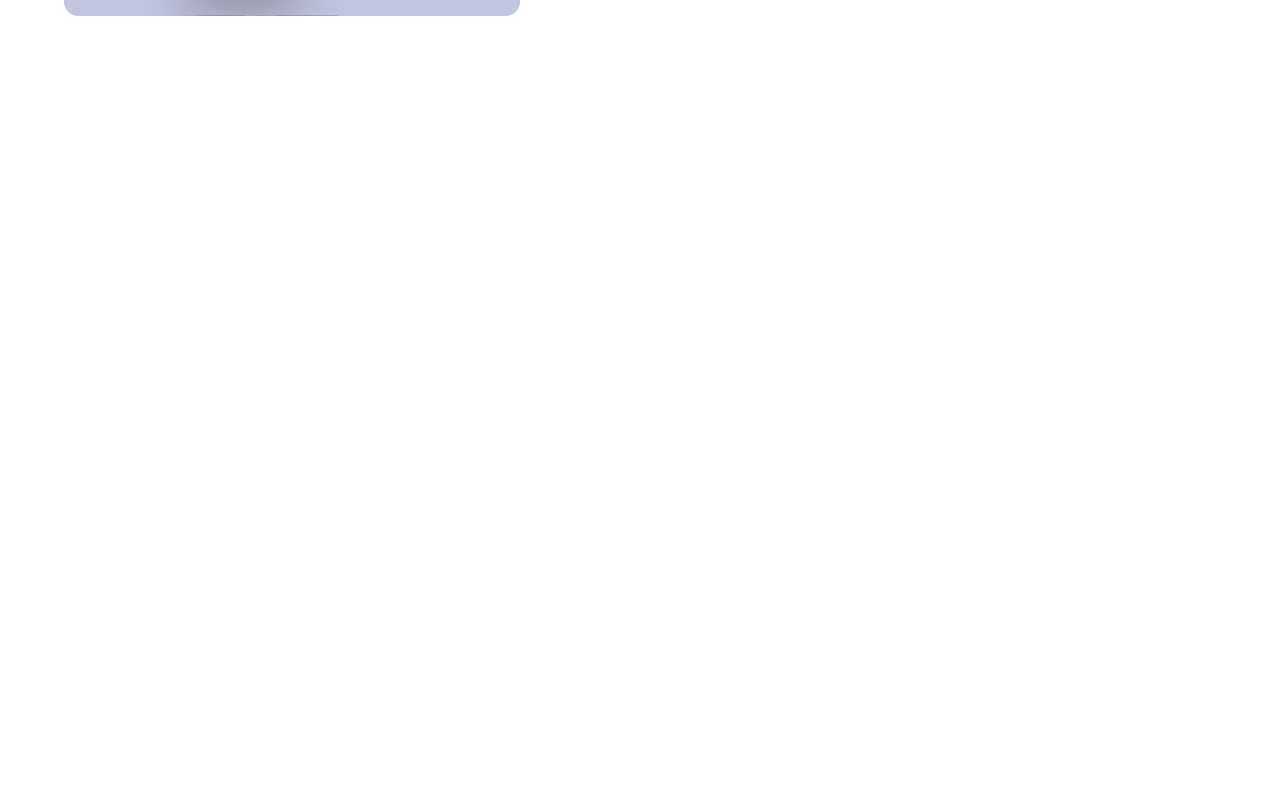
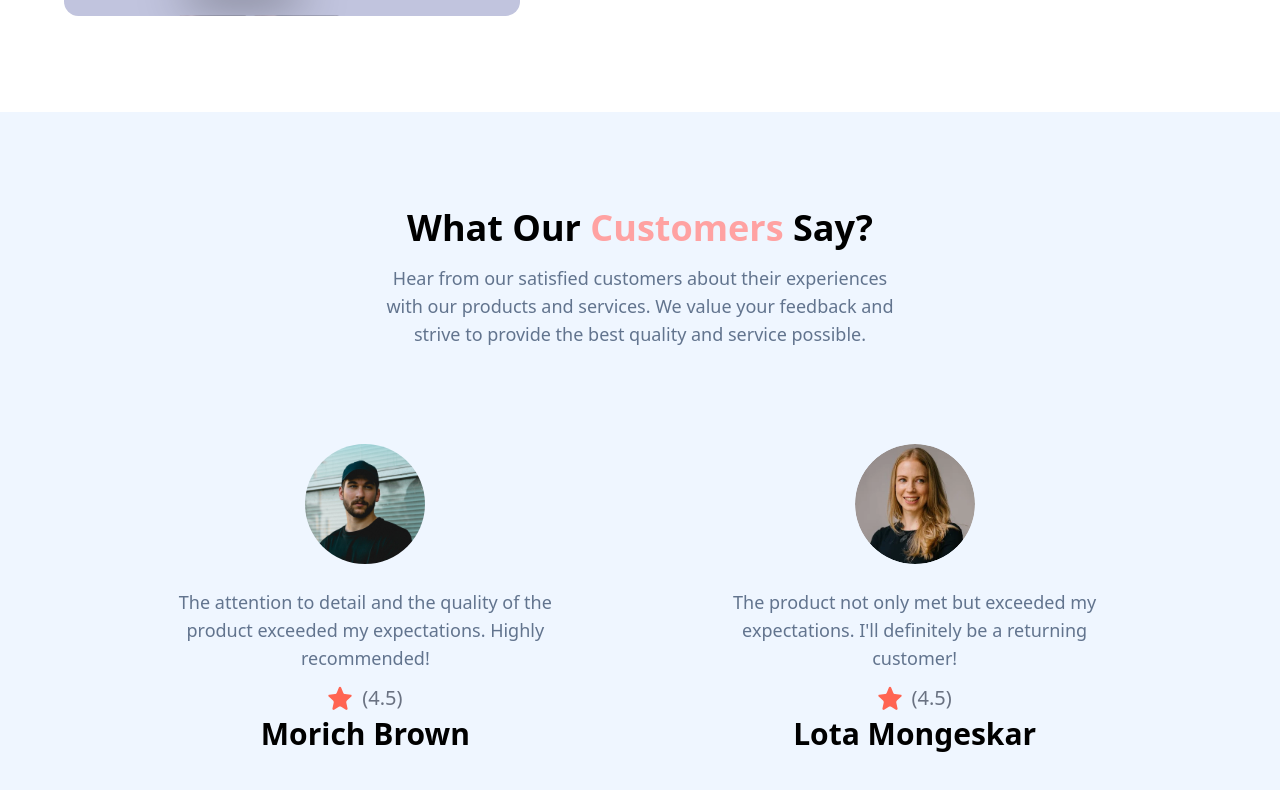
Before and after one commit to RusithHansana/nike-landing-page, a React (Vite) app: page / in a window 1280 px wide. Shown: the part 3373-4163 px from the top of the page. Before the commit the page ends 3485 px from the top, so only its background shows below. Built offline with nearby package versions, Linux system fonts and the light colour scheme.

Commit message:
feat: add CustomerReviews section and ReviewCard component to showcase customer feedback

```diff
--- a/src/App.jsx
+++ b/src/App.jsx
@@ -1,5 +1,6 @@
 import { Nav } from "./components";
 import {
+  CustomerReviews,
   Hero,
   PopularProducts,
   Services,
@@ -26,7 +27,9 @@
       <section className="padding">
         <SpecialOffer />
       </section>
-      {/* CustomerReviews */}
+      <section className="bg-blue-50 padding">
+        <CustomerReviews />
+      </section>
       {/* Subscribe */}
       {/* Footer */}
     </main>
--- /dev/null
+++ b/src/components/ReviewCard.jsx
@@ -0,0 +1,29 @@
+import { star } from "../assets/icons"
+
+const ReviewCard = ({ customerImage, customerName, rating, feedback }) => {
+    return (
+        <div className="flex justify-center items-center flex-col">
+            <img
+                src={customerImage}
+                alt="Customer"
+                className="rounded-full object-cover w-[120px] h-[120px]"
+            />
+            <p className="mt-6 max-w-sm text-center info-text">{feedback}</p>
+            <div className="mt-3 flex justify-center items-center gap-2.5">
+                <img
+                    src={star}
+                    alt="Star"
+                    width={24}
+                    height={24}
+                    className="object-contain m-0"
+                />
+                <p className="text-xl text-gray-500">({rating})</p>
+            </div>
+            <h3 className="mt-1 text-3xl text-center font-bold">
+                {customerName}
+            </h3>
+        </div>
+    )
+}
+
+export default ReviewCard
--- a/src/components/index.js
+++ b/src/components/index.js
@@ -3,3 +3,4 @@
 export { default as Button } from "./Button.jsx";
 export { default as ShoeCard } from "./ShoeCard.jsx";
 export { default as ServiceCard } from "./ServiceCard.jsx";
+export { default as ReviewCard } from "./ReviewCard.jsx";
--- a/src/constants/index.js
+++ b/src/constants/index.js
@@ -1,5 +1,12 @@
 import { shieldTick, support, truckFast } from "../assets/icons";
-import { shoe4, shoe5, shoe6, shoe7 } from "../assets/images";
+import {
+  customer1,
+  customer2,
+  shoe4,
+  shoe5,
+  shoe6,
+  shoe7,
+} from "../assets/images";
 
 import {
   bigShoe1,
@@ -79,3 +86,20 @@
     subtext: "Our dedicated team is here to assist you every step of the way.",
   },
 ];
+
+export const reviews = [
+  {
+    customerImage: customer1,
+    customerName: "Morich Brown",
+    rating: 4.5,
+    feedback:
+      "The attention to detail and the quality of the product exceeded my expectations. Highly recommended!",
+  },
+  {
+    customerImage: customer2,
+    customerName: "Lota Mongeskar",
+    rating: 4.5,
+    feedback:
+      "The product not only met but exceeded my expectations. I'll definitely be a returning customer!",
+  },
+];
--- /dev/null
+++ b/src/sections/CustomerReviews.jsx
@@ -0,0 +1,34 @@
+import { reviews } from "../constants"
+import { ReviewCard } from "../components"
+
+const CustomerReviews = () => {
+    return (
+        <section className="max-container">
+            <h3 className="text-4xl text-center font-bold">
+                What Our
+                <span className="text-red-300"> Customers </span>
+                Say?
+            </h3>
+            <p className="m-auto mt-4 max-w-lg text-center info-text">
+                Hear from our satisfied customers about their experiences with our products and services.
+                We value your feedback and strive to provide the best quality and service possible.
+            </p>
+
+            <div className="mt-24 flex flex-1 justify-evenly items-center max-lg:flex-col gap-14">
+                {
+                    reviews.map((review, index) => (
+                        <ReviewCard
+                            key={index}
+                            customerImage={review.customerImage}
+                            customerName={review.customerName}
+                            rating={review.rating}
+                            feedback={review.feedback}
+                        />
+                    ))
+                }
+            </div>
+        </section>
+    )
+}
+
+export default CustomerReviews
--- a/src/sections/index.js
+++ b/src/sections/index.js
@@ -3,3 +3,4 @@
 export { default as SuperQuality } from "./SuperQuality.jsx";
 export { default as Services } from "./Services.jsx";
 export { default as SpecialOffer } from "./SpecialOffer.jsx";
+export { default as CustomerReviews } from "./CustomerReviews.jsx";
```
